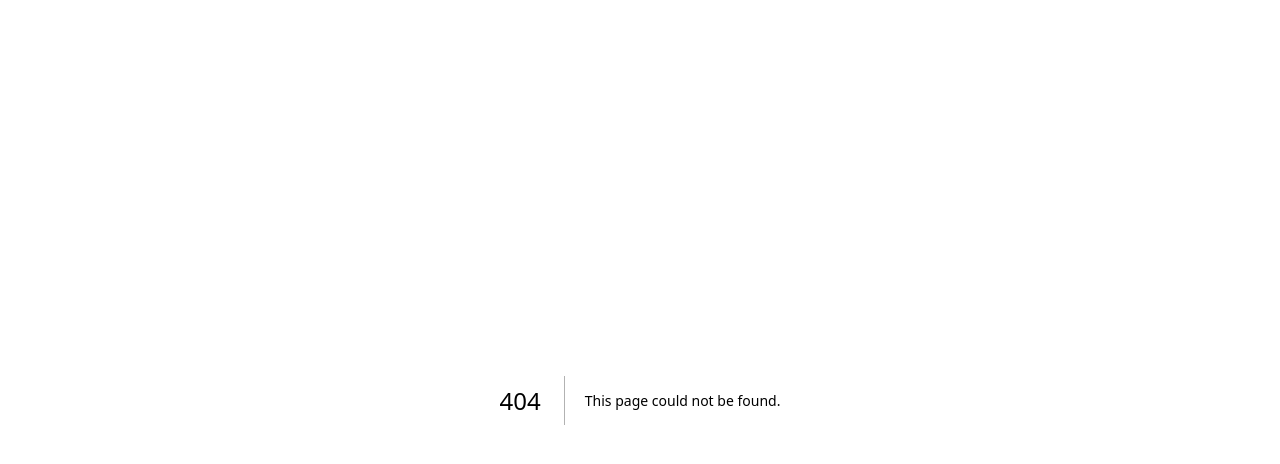
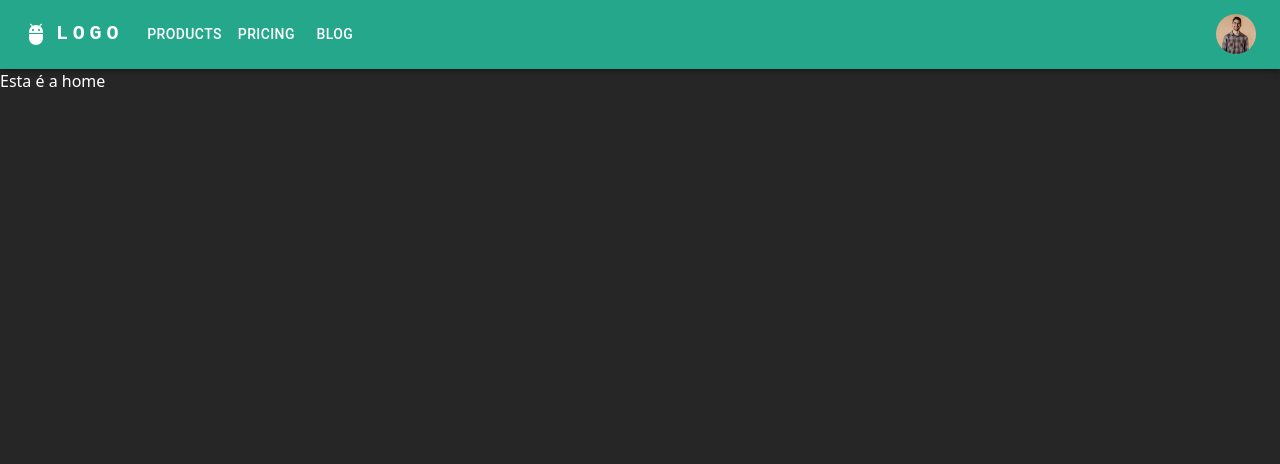
Before and after one commit to williamalonso/vamos-dividir-frontend, a Next.js app: page /home in a window 1280 px wide. Before the commit this address had no page. Shown: the top 464 px of the page. Built offline with nearby package versions, Linux system fonts and the light colour scheme.

Commit message:
:zap: updating navbar

```diff
--- /dev/null
+++ b/src/components/Layout/LayoutComponent.tsx
@@ -0,0 +1,22 @@
+import { ReactNode } from "react";
+import MenuComponent from "../Menu/MenuComponent";
+import { useRouter } from "next/router";
+
+interface LayoutProps {
+  children: ReactNode;
+}
+
+const LayoutComponent = ( {children}: LayoutProps) => {
+
+  const router = useRouter();
+
+  return(
+    <div>
+      {/* Renderiza o Menu somente se não estiver na rota raiz ("/") ou na rota "/login" */}
+      {router.pathname !== '/' && router.pathname !== '/login' && <MenuComponent />}
+      <main>{children}</main>
+    </div>
+  );
+}
+
+export default LayoutComponent;
--- /dev/null
+++ b/src/components/Menu/MenuComponent.tsx
@@ -0,0 +1,206 @@
+import * as React from 'react';
+import AppBar from '@mui/material/AppBar';
+import Box from '@mui/material/Box';
+import Toolbar from '@mui/material/Toolbar';
+import IconButton from '@mui/material/IconButton';
+import Typography from '@mui/material/Typography';
+import Menu from '@mui/material/Menu';
+import MenuIcon from '@mui/icons-material/Menu';
+import Container from '@mui/material/Container';
+import Avatar from '@mui/material/Avatar';
+import Button from '@mui/material/Button';
+import Tooltip from '@mui/material/Tooltip';
+import MenuItem from '@mui/material/MenuItem';
+import AdbIcon from '@mui/icons-material/Adb';
+import { useEffect, useState } from 'react';
+
+const pages = ['Products', 'Pricing', 'Blog'];
+const settings = ['Profile', 'Dashboard', 'Toggle Theme', 'Logout'];
+
+const MenuComponent = () => {
+
+  const [anchorElNav, setAnchorElNav] = useState<null | HTMLElement>(null);
+  const [anchorElUser, setAnchorElUser] = useState<null | HTMLElement>(null);
+  const [theme, setTheme] = useState<'light' | 'dark'>('light');
+
+  useEffect(() => {
+    const savedTheme = localStorage.getItem('theme') || 'light';
+    setTheme(savedTheme as 'light' | 'dark');
+    document.documentElement.className = savedTheme === 'light' ? 'light-theme' : 'dark-theme';
+  }, []);
+
+  const handleOpenNavMenu = (event: React.MouseEvent<HTMLElement>) => {
+    setAnchorElNav(event.currentTarget);
+  };
+
+  const handleOpenUserMenu = (event: React.MouseEvent<HTMLElement>) => {
+    setAnchorElUser(event.currentTarget);
+  };
+
+  const handleCloseNavMenu = () => {
+    setAnchorElNav(null);
+  };
+
+  const handleCloseUserMenu = () => {
+    setAnchorElUser(null);
+  };
+
+  const toggleTheme = () => {
+    const newTheme = theme === 'light' ? 'dark' : 'light';
+    setTheme(newTheme);
+    document.documentElement.className = newTheme === 'light' ? 'light-theme' : 'dark-theme';
+    localStorage.setItem('theme', newTheme);
+    handleCloseUserMenu();
+  };
+
+  const handleSettingClick = (setting: string) => {
+    if (setting === 'Toggle Theme') {
+      toggleTheme();
+    } else {
+      handleCloseUserMenu();
+      // Lógica para outras opções de configuração, se necessário
+    }
+  };
+
+  return (
+    <div className="container mx-auto">
+      <AppBar position="static" sx={{ backgroundColor: '#24A78A' }}>
+        <Container maxWidth="xl">
+          <Toolbar disableGutters>
+            <AdbIcon sx={{ display: { xs: 'none', md: 'flex' }, mr: 1 }} />
+            <Typography
+              variant="h6"
+              noWrap
+              component="a"
+              href="#app-bar-with-responsive-menu"
+              sx={{
+                mr: 2,
+                display: { xs: 'none', md: 'flex' },
+                fontFamily: 'monospace',
+                fontWeight: 700,
+                letterSpacing: '.3rem',
+                color: 'inherit',
+                textDecoration: 'none',
+              }}
+            >
+              LOGO
+            </Typography>
+
+            <Box sx={{ flexGrow: 1, display: { xs: 'flex', md: 'none' } }}>
+              <IconButton
+                size="large"
+                aria-label="account of current user"
+                aria-controls="menu-appbar"
+                aria-haspopup="true"
+                onClick={handleOpenNavMenu}
+                color="inherit"
+              >
+                <MenuIcon />
+              </IconButton>
+              <Menu
+                id="menu-appbar"
+                anchorEl={anchorElNav}
+                anchorOrigin={{
+                  vertical: 'bottom',
+                  horizontal: 'left',
+                }}
+                keepMounted
+                transformOrigin={{
+                  vertical: 'top',
+                  horizontal: 'left',
+                }}
+                open={Boolean(anchorElNav)}
+                onClose={handleCloseNavMenu}
+                sx={{
+                  display: { xs: 'block', md: 'none' },
+                }}
+              >
+                {pages.map((page) => (
+                  <MenuItem key={page} onClick={handleCloseNavMenu}>
+                    <Typography textAlign="center">{page}</Typography>
+                  </MenuItem>
+                ))}
+              </Menu>
+            </Box>
+            <AdbIcon sx={{ display: { xs: 'flex', md: 'none' }, mr: 1 }} />
+            <Typography
+              variant="h5"
+              noWrap
+              component="a"
+              href="#app-bar-with-responsive-menu"
+              sx={{
+                mr: 2,
+                display: { xs: 'flex', md: 'none' },
+                flexGrow: 1,
+                fontFamily: 'monospace',
+                fontWeight: 700,
+                letterSpacing: '.3rem',
+                color: 'inherit',
+                textDecoration: 'none',
+              }}
+            >
+              LOGO
+            </Typography>
+            <Box sx={{ flexGrow: 1, display: { xs: 'none', md: 'flex' } }}>
+              {pages.map((page) => (
+                <Button
+                  key={page}
+                  onClick={handleCloseNavMenu}
+                  sx={{ my: 2, color: 'white', display: 'block' }}
+                >
+                  {page}
+                </Button>
+              ))}
+            </Box>
+
+            <Box sx={{ flexGrow: 0 }}>
+              <Tooltip title="Open settings">
+                <IconButton onClick={handleOpenUserMenu} sx={{ p: 0 }}>
+                  <Avatar alt="Remy Sharp" src="/avatar/person.jpg" />
+                </IconButton>
+              </Tooltip>
+              <Menu
+                sx={{ mt: '45px' }}
+                id="menu-appbar"
+                anchorEl={anchorElUser}
+                anchorOrigin={{
+                  vertical: 'top',
+                  horizontal: 'right',
+                }}
+                keepMounted
+                transformOrigin={{
+                  vertical: 'top',
+                  horizontal: 'right',
+                }}
+                open={Boolean(anchorElUser)}
+                onClose={handleCloseUserMenu}
+              >
+                {settings.map((setting) => (
+                  <MenuItem
+                    key={setting}
+                    onClick={() => handleSettingClick(setting)}
+                  >
+                    <Typography textAlign="center">
+                      { setting === 'Toggle Theme' ? (
+                          theme === 'light' ? (
+                            <>Dark Mode</>
+                          ) : (
+                            <>Light Mode</>
+                          )
+                        ) : (
+                          setting
+                        )
+                      }
+                    </Typography>
+                  </MenuItem>
+                ))}
+              </Menu>
+            </Box>
+          </Toolbar>
+        </Container>
+      </AppBar>
+    </div>
+  );
+}
+
+export default MenuComponent;
--- a/src/pages/_app.tsx
+++ b/src/pages/_app.tsx
@@ -1,6 +1,7 @@
 import Head from 'next/head';
 import '@/styles/globals.css';
 import type { AppProps } from 'next/app';
+import LayoutComponent from '@/components/Layout/LayoutComponent';
 
 const MyApp = ({ Component, pageProps }: AppProps) => {
   return (
@@ -9,7 +10,9 @@ const MyApp = ({ Component, pageProps }: AppProps) => {
         <title>Vamos Dividir</title>
         <meta name="description" content="Aplicativo web criado para organizar despesas financeiras" />
       </Head>
-      <Component {...pageProps} />
+      <LayoutComponent>
+        <Component {...pageProps} />
+      </LayoutComponent>
     </>
   );
 };
--- /dev/null
+++ b/src/pages/home/index.tsx
@@ -0,0 +1,11 @@
+
+const Home = () => {
+
+  return (
+    <div className="container mx-auto">
+      Esta é a home
+    </div>
+  );
+}
+
+export default Home;
--- a/src/pages/index.tsx
+++ b/src/pages/index.tsx
@@ -7,6 +7,9 @@ const Page = () => {
       <Link href="/login">
         Ir para Login
       </Link>
+      <Link href="/home">
+        Ir para Home
+      </Link>
     </div>
   );
 }
--- a/src/styles/globals.css
+++ b/src/styles/globals.css
@@ -8,6 +8,16 @@
   --color-accent: #24A78A;  /* #24A78A */
 }
 
+.light-theme {
+  --background-color: var(--color-white);
+  --text-color: var(--color-dark-gray);
+}
+
+.dark-theme {
+  --background-color: var(--color-dark-gray);
+  --text-color: var(--color-white);
+}
+
 * {
   box-sizing: border-box;
   margin: 0;
@@ -16,9 +26,6 @@
 
 body {
   height: 100vh;
-  display: flex;
-  justify-content: center;
-  align-items: center;
   color: var(--color-white);
   background-color: var(--color-dark-gray);
 }
```
Also changed, not shown: public/avatar/person.jpg (added), src/pages/_document.tsx (line endings or trailing spaces).
